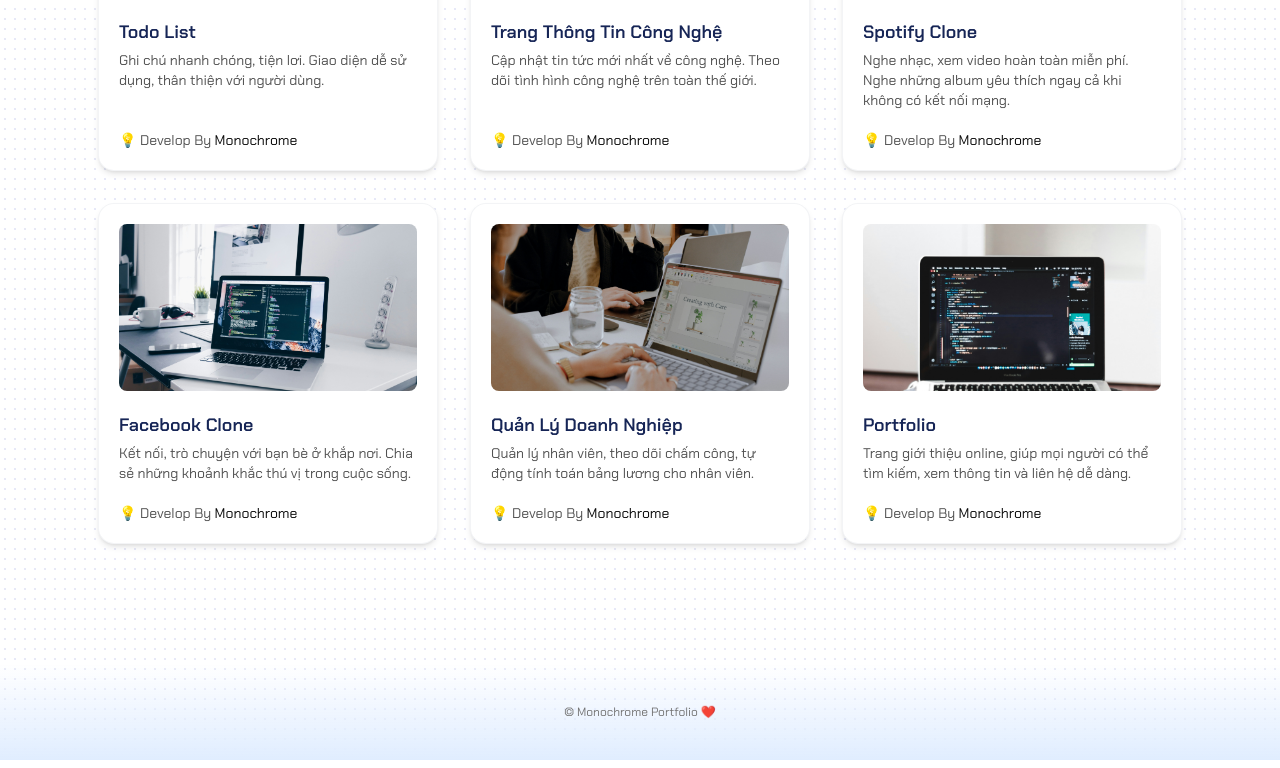
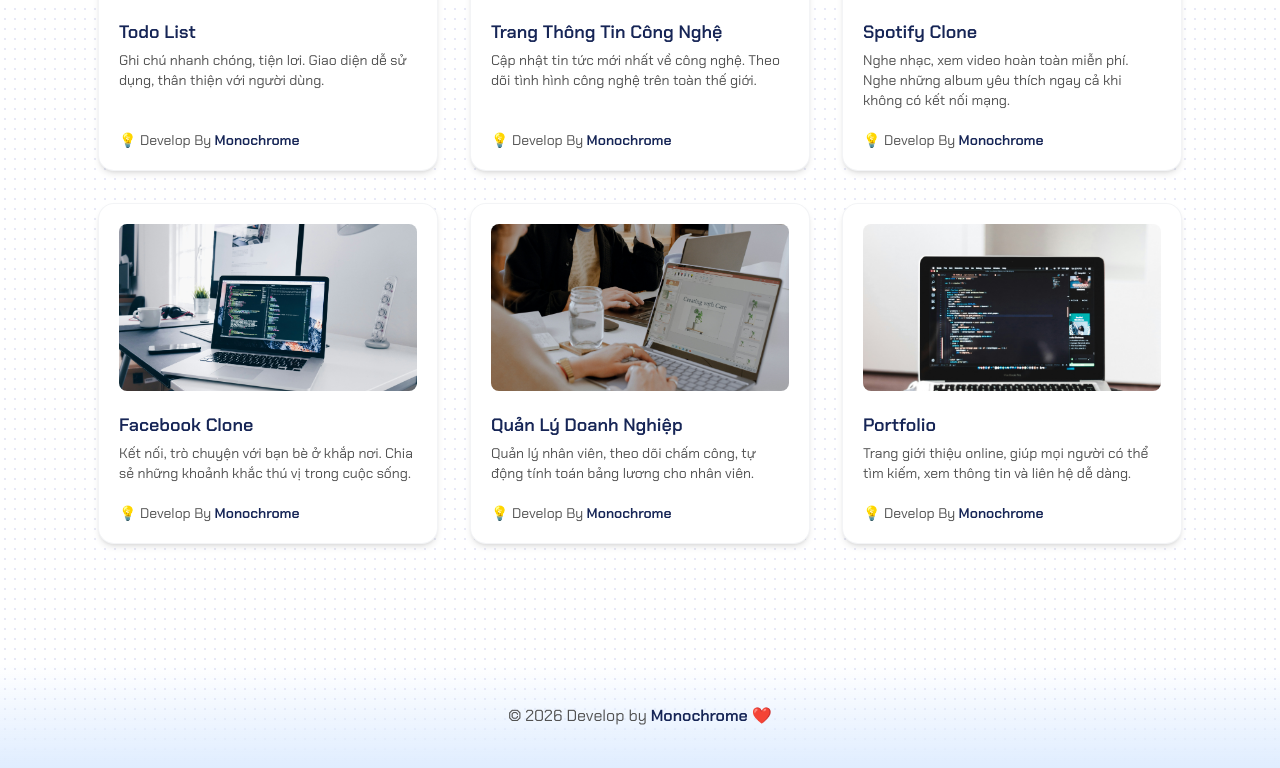
Before and after one commit to monochrome-devcore/portfolio, a React (Vite) app: page / in a window 1280 px wide. Shown: the part 2146-2914 px from the top of the page. Built offline with nearby package versions, Linux system fonts and the light colour scheme.

Commit message:
footer responsive update

```diff
--- a/src/components/shared/Footer.tsx
+++ b/src/components/shared/Footer.tsx
@@ -1,15 +1,20 @@
+// Utils
 import { cn } from "@/lib/utils";
-import React from "react";
 
 const Footer = () => {
   return (
     <footer
       className={cn(
-        "py-10 text-xs text-neutral-500 text-center bg-linear-to-b from-[hsla(0,0%,100%,0.1)] to-[hsl(215,100%,94%)] max-w-none",
+        "py-10 text-neutral-600 text-center bg-linear-to-b from-[hsla(0,0%,100%,0)] to-[hsl(215,100%,94%)] max-w-none",
+        "max-xl:text-sm",
       )}
     >
       <div className="container mx-auto">
-        <p className="">© Monochrome Portfolio ❤️</p>
+        <p className="">
+          © {new Date().getFullYear()} Develop by{" "}
+          <span className={cn("font-semibold text-blue-950")}>Monochrome</span>{" "}
+          ❤️
+        </p>
       </div>
     </footer>
   );
--- a/src/components/shared/Project.tsx
+++ b/src/components/shared/Project.tsx
@@ -87,7 +87,9 @@ const Project = () => {
 
                     <p className={cn("line-clamp-1")}>
                       💡 <span className="text-neutral-600">Develop By</span>{" "}
-                      {project.developBy}
+                      <span className={cn("text-blue-950 font-semibold")}>
+                        {project.developBy}
+                      </span>
                     </p>
                   </div>
                 </CardContent>
```
